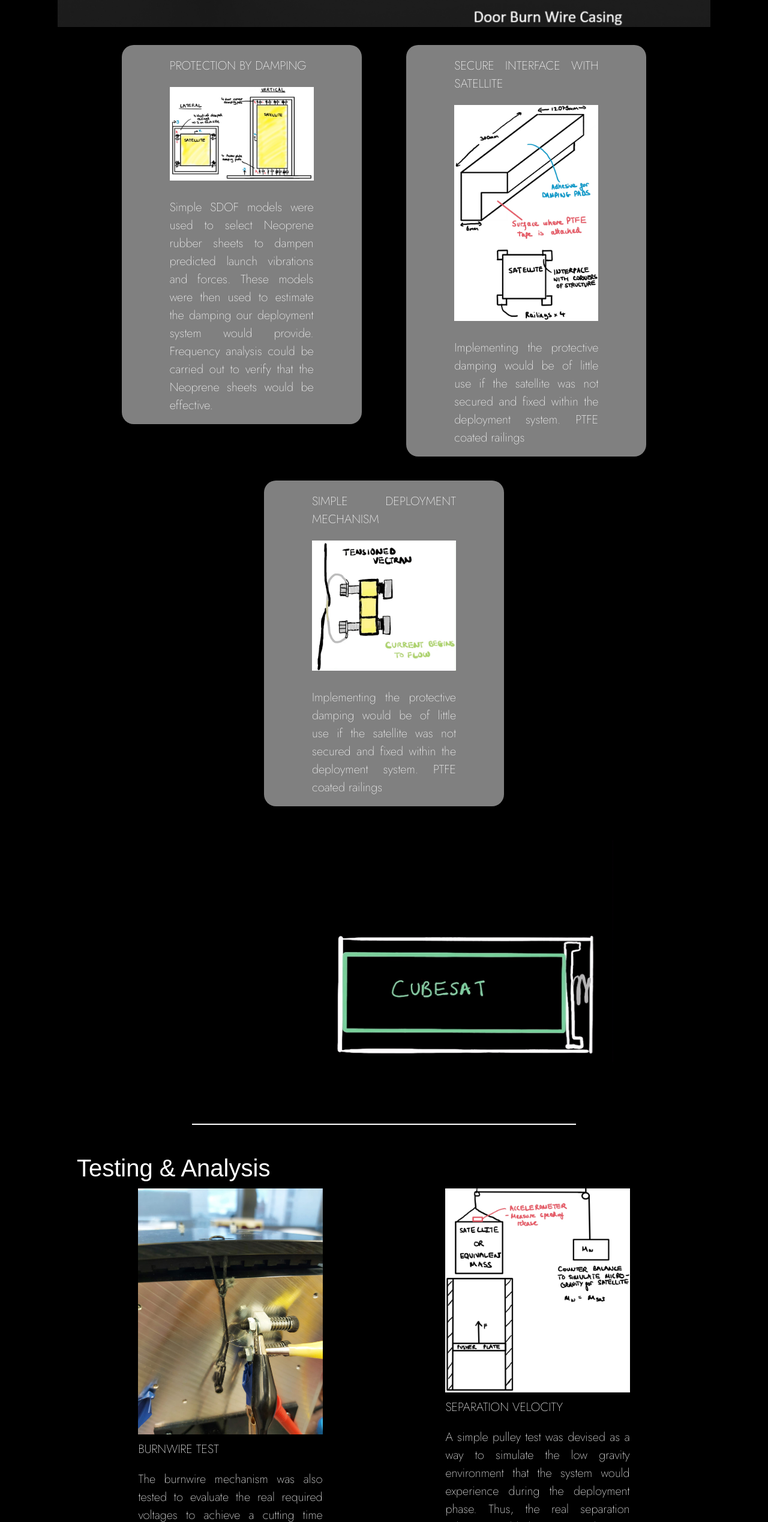
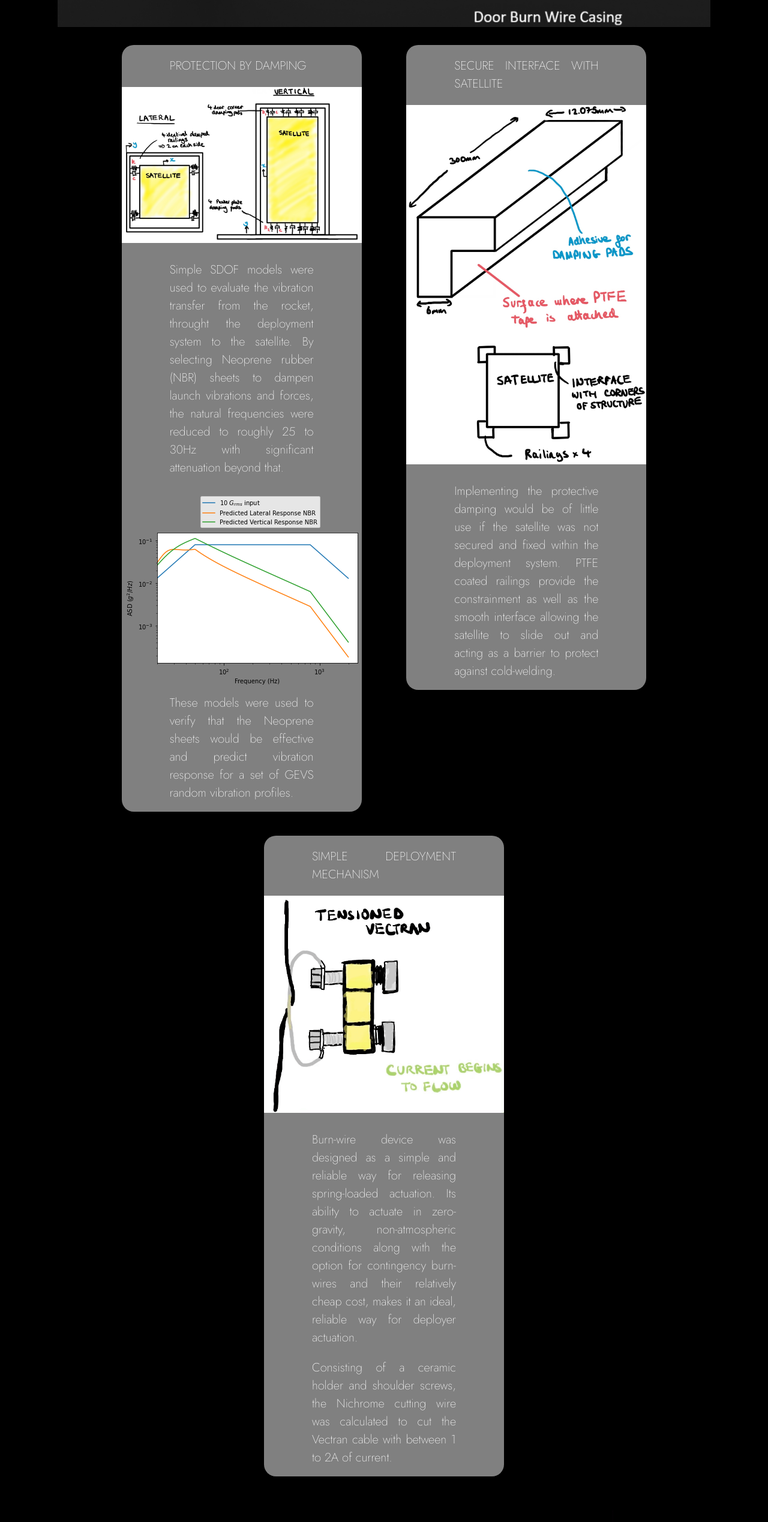
Before and after one commit to choiboy92/my-portfolio, a React (Create React App) app: page /my-portfolio/engdes in a window 1280 px wide. Shown: the part 3029-5566 px from the top of the page at 60% size. Built offline with nearby package versions, Linux system fonts and the light colour scheme; a web font is replaced by a local one.

Commit message:
Update satellite feature descriptions

```diff
--- a/src/Projects/EngDes.js
+++ b/src/Projects/EngDes.js
@@ -8,6 +8,7 @@ import Tab from 'react-bootstrap/Tab';
 import metalpod_concepts from '../Assets/engdes/metalpod_concepts.png';
 import metalpodExploded from '../Assets/engdes/metalpod_exploded.png';
 import sdof from '../Assets/engdes/SDOF_model_sketch.jpg';
+import sdof_gevs from '../Assets/engdes/SDOF_model_GEVS.png';
 import railings from '../Assets/engdes/railings.jpg';
 import burnwireSketch from '../Assets/engdes/burnwire.gif';
 import deploymentgif from '../Assets/engdes/deployment.gif';
@@ -95,23 +96,29 @@ function EngDes(props) {
           <img src={metalpodExploded} style={{width: "85%"}} alt="Exploded Metalpod"/>
         <div className="ColWrapper" style={{alignItems: "flex-start"}}>
           <div className="threeColWrapper_items">
-            <br/><p>PROTECTION BY DAMPING<br/>
+            <br/><p>PROTECTION BY DAMPING<br/></p>
             <img src={sdof} style={{width: "100%", marginBottom:"10px"}} alt="SDOF model"/>
-              <br/>Simple SDOF models were used to select Neoprene rubber sheets to dampen predicted launch vibrations and forces.
-                These models were then used to estimate the damping our deployment system would provide. Frequency analysis could be
-                carried out to verify that the Neoprene sheets would be effective.
+              <p><br/>Simple SDOF models were used to evaluate the vibration transfer from the rocket, throught the deployment system to the satellite.
+                By selecting Neoprene rubber (NBR) sheets to dampen launch vibrations and forces, the natural frequencies were reduced to roughly 25 to 30Hz with significant attenuation beyond that.
+                </p><img src={sdof_gevs} style={{width: "100%", marginBottom:"10px", marginTop:"10px"}} alt="SDOF model GEVS prediction"/>
+                <p>These models were used to verify that the Neoprene sheets would be effective and predict vibration response for a set of GEVS random vibration profiles.
               </p>
           </div>
           <div className="threeColWrapper_items">
-            <br/><p>SECURE INTERFACE WITH SATELLITE<br/>
+            <br/><p>SECURE INTERFACE WITH SATELLITE<br/></p>
             <img src={railings} style={{width: "100%", marginBottom:"10px"}} alt="Railings design"/>
-              <br/>Implementing the protective damping would be of little use if the satellite was not secured and fixed within the deployment system. PTFE coated railings
+              <p><br/>Implementing the protective damping would be of little use if the satellite was not secured and fixed within the deployment system.
+                PTFE coated railings provide the constrainment as well as the smooth interface allowing the satellite to slide out and acting as a barrier to protect against cold-welding.
             </p>
           </div>
           <div className="threeColWrapper_items">
-            <br/><p>SIMPLE DEPLOYMENT MECHANISM<br/>
+            <br/><p>SIMPLE DEPLOYMENT MECHANISM<br/></p>
             <img src={burnwireSketch} style={{width: "100%", marginBottom:"10px"}} alt="Sketch of Burnwire"/>
-              <br/>Implementing the protective damping would be of little use if the satellite was not secured and fixed within the deployment system. PTFE coated railings
+              <p><br/>
+                Burn-wire device was designed as a simple and reliable way for releasing spring-loaded actuation.
+                Its ability to actuate in zero-gravity, non-atmospheric conditions along with the option for contingency burn-wires and their relatively cheap cost,
+                makes it an ideal, reliable way for deployer actuation.<br/>
+                Consisting of a ceramic holder and shoulder screws, the Nichrome cutting wire was calculated to cut the Vectran cable with between 1 to 2A of current.
             </p>
           </div>
         </div>
```
Also changed, not shown: src/Assets/engdes/SDOF_model_GEVS.png (added).
